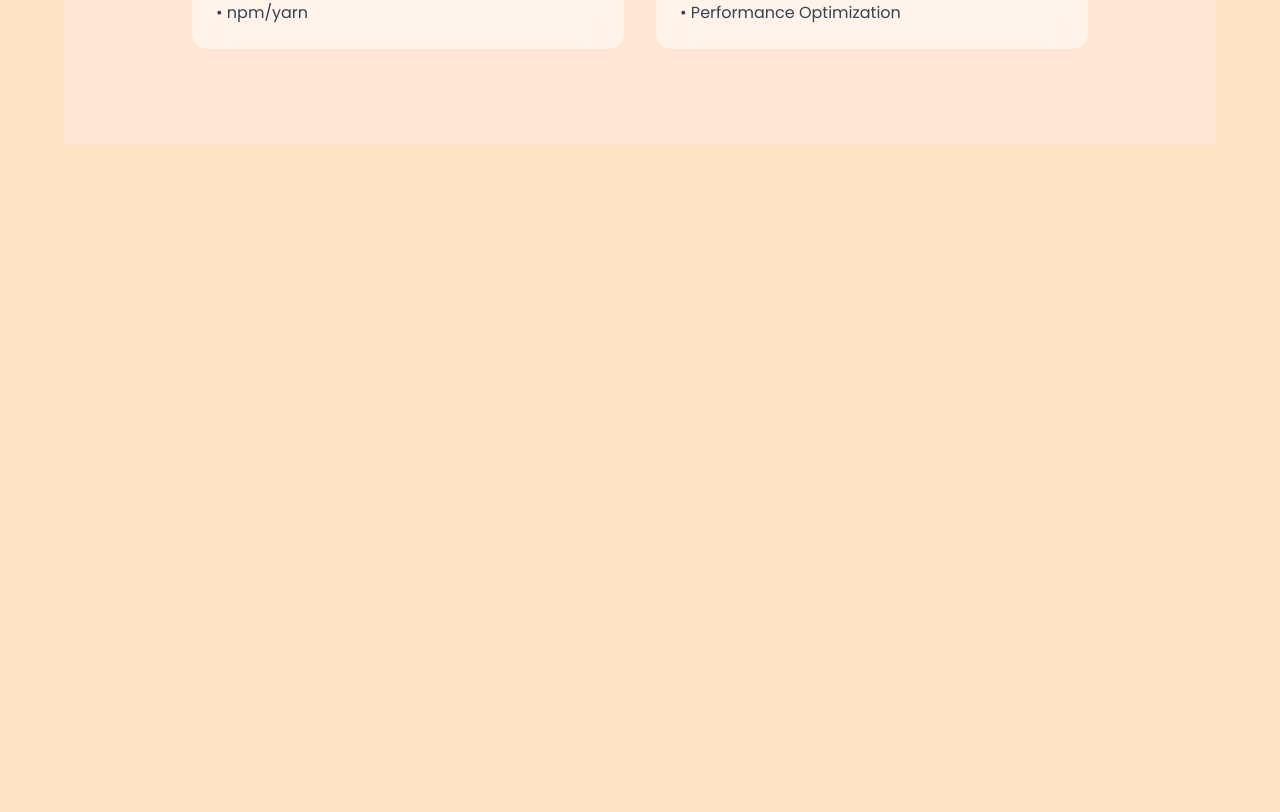
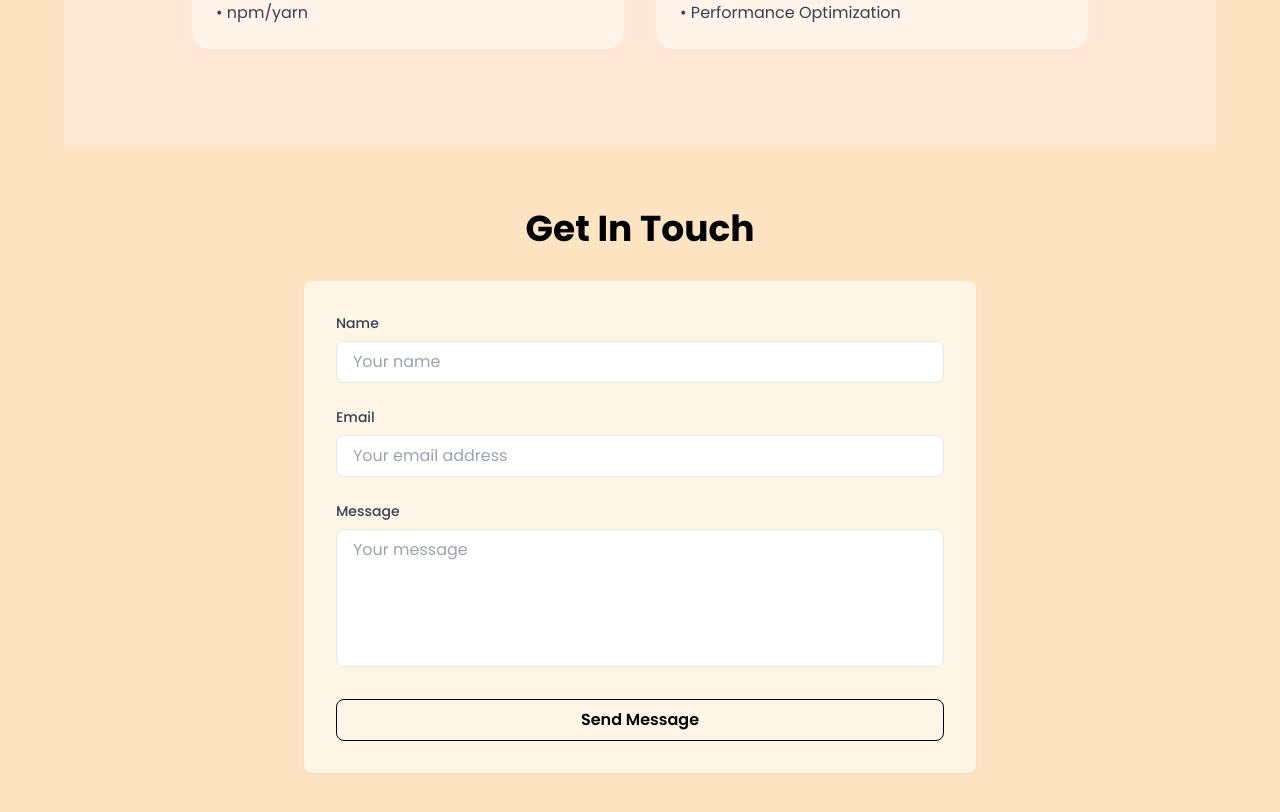
Before and after one commit to ItzAkmal97/web-developer-portfolio-main, a React (Vite) app: page / in a window 1280 px wide. Shown: the part 1746-2558 px from the top of the page. Before the commit the page ends 1891 px from the top, so only its background shows below. Built offline with nearby package versions, Linux system fonts and the light colour scheme.

Commit message:
Added features

```diff
--- a/src/About.tsx
+++ b/src/About.tsx
@@ -1,6 +1,8 @@
+import {Element} from 'react-scroll';
 const About = () => {
     return (
-      <section className="container mx-auto px-4 py-16 md:py-24 bg-[#ffe6d5]">
+        <Element name="about">
+            <section className="container mx-auto px-4 py-16 md:py-24 bg-[#ffe6d5]">
         {/* About Me Section */}
         <div className="max-w-4xl mx-auto">
           <h2 className="text-2xl md:text-3xl lg:text-4xl font-bold mb-8">About Me</h2>
@@ -63,6 +65,8 @@ const About = () => {
           </div>
         </div>
       </section>
+        </Element>
+
     );
   };
 
--- a/src/App.tsx
+++ b/src/App.tsx
@@ -1,13 +1,15 @@
 import About from "./About"
 import Header from "./Header"
 import Hero from "./Hero"
+import Contact from "./Contact"
 function App() {
   return (
        <>
-       <main className="max-w-7xl xl:max-w-6xl lg:max-w-5xl md:max-w-3xl h-screen mx-auto">
+       <main className="max-w-9xl xl:max-w-6xl lg:max-w-5xl md:max-w-3xl h-screen mx-auto">
           <Header />
           <Hero />
           <About />
+          <Contact />
        </main>
        </>
   )
--- a/src/Contact.tsx
+++ b/src/Contact.tsx
@@ -1,8 +1,80 @@
+import { Element } from 'react-scroll';
 
-const Contact = () => {
+const Contact: React.FC = () => {
+  const handleSubmit = (e: React.FormEvent<HTMLFormElement>): void => {
+    e.preventDefault();
+  };
+
   return (
-    <div>Contact</div>
-  )
-}
+    <Element name="contact" className="container mx-auto px-4 py-16">
+      <div className="max-w-2xl mx-auto">
+        <h2 className="text-3xl md:text-4xl font-bold mb-8 text-center">Get In Touch</h2>
 
-export default Contact
+        <form
+          onSubmit={handleSubmit}
+          className="flex flex-col gap-6 bg-[#fff5e6] p-8 rounded-lg shadow-sm"
+        >
+          <div className="flex flex-col gap-2">
+            <label
+              htmlFor="name"
+              className="text-sm font-medium text-gray-700"
+            >
+              Name
+            </label>
+            <input
+              type="text"
+              id="name"
+              name="name"
+              required
+              className="px-4 py-2 rounded-lg border border-gray-200 focus:outline-none focus:border-[#f39c12] transition-colors duration-300"
+              placeholder="Your name"
+            />
+          </div>
+
+          <div className="flex flex-col gap-2">
+            <label
+              htmlFor="email"
+              className="text-sm font-medium text-gray-700"
+            >
+              Email
+            </label>
+            <input
+              type="email"
+              id="email"
+              name="email"
+              required
+              className="px-4 py-2 rounded-lg border border-gray-200 focus:outline-none focus:border-[#f39c12] transition-colors duration-300"
+              placeholder="Your email address"
+            />
+          </div>
+
+          <div className="flex flex-col gap-2">
+            <label
+              htmlFor="message"
+              className="text-sm font-medium text-gray-700"
+            >
+              Message
+            </label>
+            <textarea
+              id="message"
+              name="message"
+              required
+              rows={5}
+              className="px-4 py-2 rounded-lg border border-gray-200 focus:outline-none focus:border-[#f39c12] transition-colors duration-300 resize-none"
+              placeholder="Your message"
+            />
+          </div>
+
+          <button
+            type="submit"
+            className="hover:bg-orange-200 hover:transition duration-500 transition-ease border border-black rounded-lg px-8 py-2 font-semibold mt-2"
+          >
+            Send Message
+          </button>
+        </form>
+      </div>
+    </Element>
+  );
+};
+
+export default Contact;
--- a/src/Header.tsx
+++ b/src/Header.tsx
@@ -1,4 +1,5 @@
 import { useState, useEffect } from 'react';
+import {Link } from 'react-scroll';
 
 const Header = (): JSX.Element => {
   const [isMenuOpen, setIsMenuOpen] = useState<boolean>(false);
@@ -18,7 +19,7 @@ const Header = (): JSX.Element => {
   }, [isMenuOpen]);
 
   return (
-    <header className="rounded-br-lg rounded-bl-lg">
+    <header className="rounded-br-lg rounded-bl-lg sticky top-0 bottom-0 bg-[#ffe4c4]">
       <nav className="relative">
         <div className="flex justify-between items-center p-4">
           <h1 className="text-xl font-bold items-center">Muhammad Akmal</h1>
@@ -52,9 +53,34 @@ const Header = (): JSX.Element => {
 
           {/* Desktop navigation */}
           <ul className="hidden md:flex justify-center items-center gap-16 cursor-pointer">
-            <li className="hover:text-orange-800 font-semibold">Home</li>
-            <li className="hover:text-orange-800 font-semibold">About</li>
-            <li className="hover:text-orange-800 font-semibold">Contact</li>
+            <Link
+            to="hero"
+            smooth={true}
+            duration={300}
+            className="hover:text-orange-800 font-semibold"
+            >
+            <li>Home</li>
+            </Link>
+
+            <Link
+            to="about"
+            smooth={true}
+            duration={300}
+            className="hover:text-orange-800 font-semibold"
+            >
+            <li>About</li>
+            </Link>
+
+            <Link
+            to="contact"
+            smooth={true}
+            duration={300}
+            className="hover:text-orange-800 font-semibold"
+            >
+            <li>Contact</li>
+            </Link>
+
+
           </ul>
 
           {/* Desktop CTA button */}
@@ -72,9 +98,32 @@ const Header = (): JSX.Element => {
           }`}
         >
           <ul className="flex flex-col w-full items-center py-4 space-y-4 cursor-pointer">
+          <Link
+            to="hero"
+            smooth={true}
+            duration={300}
+            className="hover:text-orange-800 font-semibold"
+            >
             <li>Home</li>
+            </Link>
+
+            <Link
+            to="about"
+            smooth={true}
+            duration={300}
+            className="hover:text-orange-800 font-semibold"
+            >
             <li>About</li>
+            </Link>
+
+            <Link
+            to="contact"
+            smooth={true}
+            duration={300}
+            className="hover:text-orange-800 font-semibold"
+            >
             <li>Contact</li>
+            </Link>
             <li>
               <button className="bg-bisque-900 rounded-full px-4 py-2 border border-black hover:bg-orange-200 font-semibold hover:transition duration-300 transition-ease">
                 Hire Me
--- a/src/Hero.tsx
+++ b/src/Hero.tsx
@@ -2,10 +2,12 @@ import CV from './assets/CV_MuhammadAkmal_Reactjs (1).pdf'
 import avatar from './assets/file.png'
 import Typewriter from 'typewriter-effect';
 import { FaGithub, FaLinkedin, FaFacebook } from 'react-icons/fa';
+import {Element} from 'react-scroll';
 
 const Hero = () => {
   return (
-    <section className="container mx-auto px-4">
+    <Element name="hero">
+      <section className="container mx-auto px-4">
       <div className="min-h-screen flex flex-col-reverse md:flex-row items-center justify-center md:justify-between gap-20 md:gap-16">
         {/* Text Content */}
         <div className="flex flex-col items-center md:items-start gap-4 text-center md:text-left">
@@ -69,6 +71,8 @@ const Hero = () => {
         </div>
       </div>
     </section>
+    </Element>
+
   );
 };
 
--- a/src/index.css
+++ b/src/index.css
@@ -10,5 +10,5 @@ body {
     font-family: 'Poppins', sans-serif;
     -webkit-font-smoothing: antialiased;
     -moz-osx-font-smoothing: grayscale;
-    background-color: bisque;
+    background-color: #ffe4c4;
 }
```
